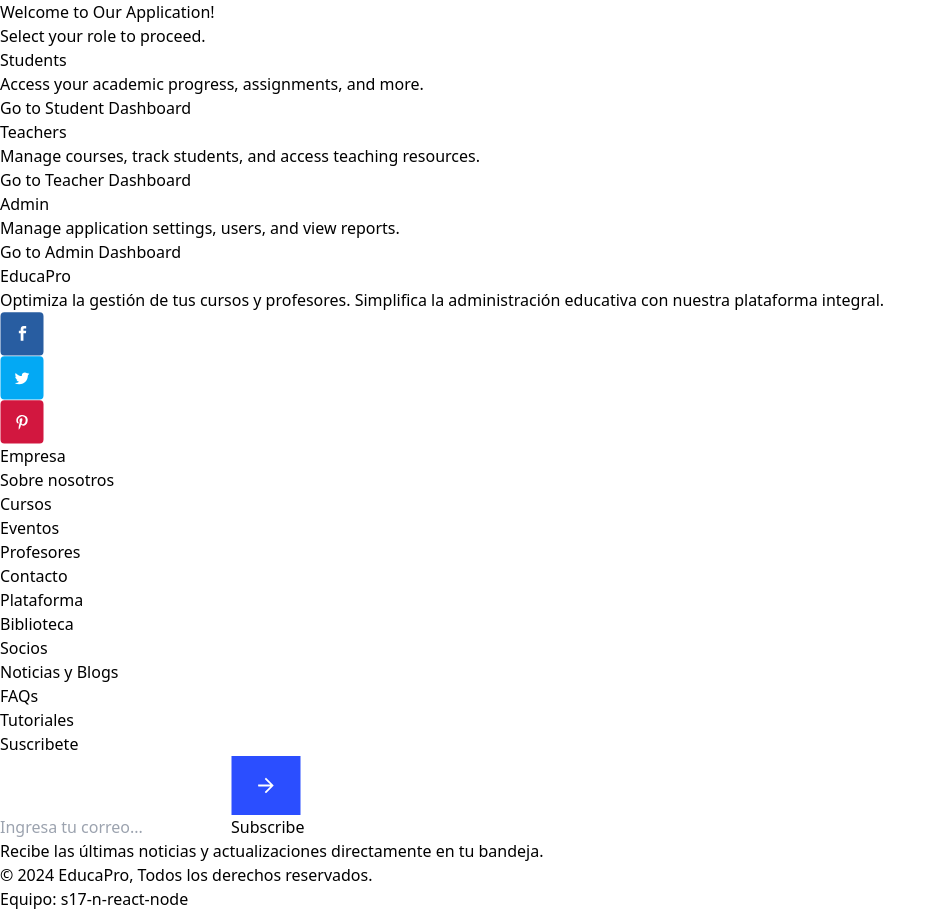
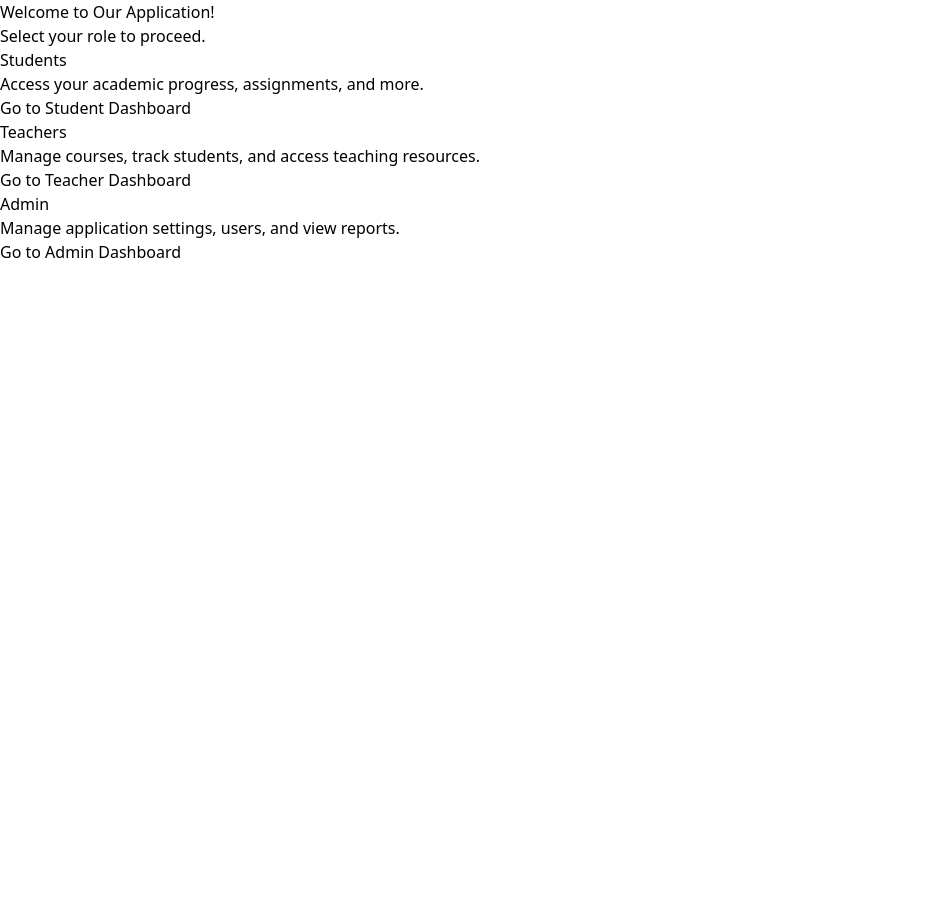
Before and after one commit to No-Country-simulation/s17-21-n-react, a React (Vite) app in the folder frontend/: page / in a window 1280 px wide. Shown: the whole page, without its empty margins (0-946 px from the left). After the commit the page ends 800 px from the top, so only its background shows below. Built offline with nearby package versions, Linux system fonts and the light colour scheme.

Commit message:
remove footer from home page

```diff
--- a/frontend/src/Pages/Home/Home.jsx
+++ b/frontend/src/Pages/Home/Home.jsx
@@ -1,5 +1,4 @@
 import { Link } from "react-router-dom";
-import Footer from "../../components/Footer";
 
 const Home = () => {
   return (
@@ -51,7 +50,6 @@ const Home = () => {
           </div>
         </section>
       </div>
-      <Footer />
     </>
   );
 };
```
